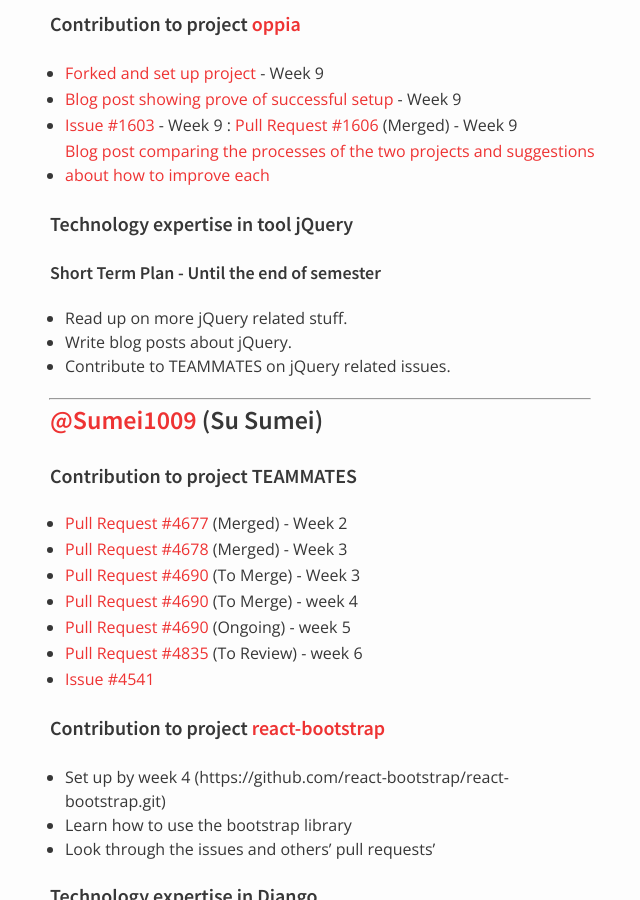
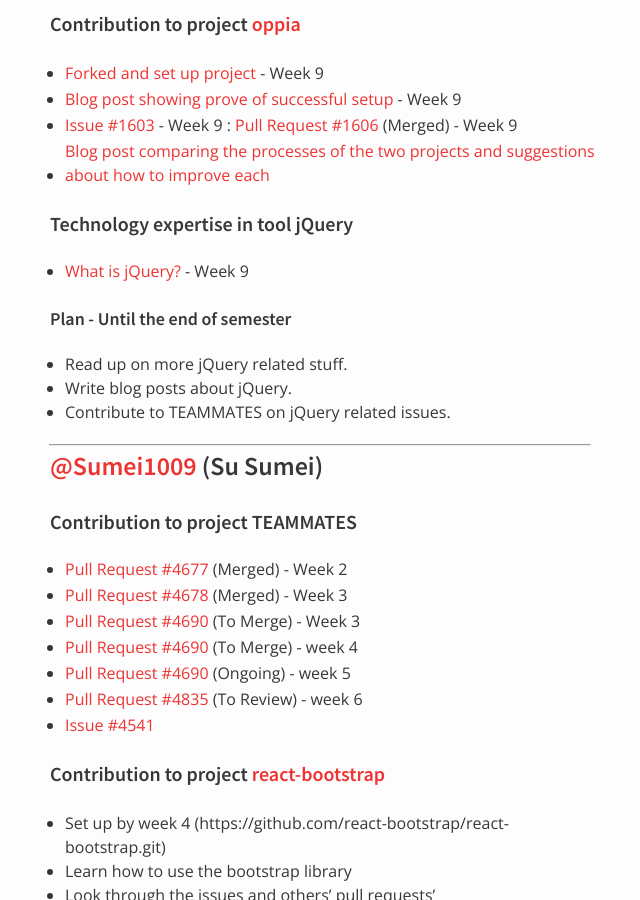
Before and after one commit to nus-oss/cs3281-AY1516S2-website, a Jekyll site: the page built from teams/teammates.md, in a window 1280 px wide and 900 px high, scrolled down 2513 px. Shown: the whole window, without its empty margins (320-960 px from the left). Built offline with Jekyll 4.4.1, drawn with Linux system fonts in a browser that asks for light colours.

Commit message:
Updated progress

```diff
--- a/teams/teammates.md
+++ b/teams/teammates.md
@@ -88,8 +88,9 @@
  * [Blog post comparing the processes of the two projects and suggestions about how to improve each](https://cs3281.wordpress.com/2016/03/17/oppia-vs-teammates/)
 
 #### Technology expertise in tool jQuery
+ * [What is jQuery?](https://cs3281.wordpress.com/2016/03/17/what-is-jquery/) - Week 9
 
-##### Short Term Plan - Until the end of semester
+##### Plan - Until the end of semester
  * Read up on more jQuery related stuff.
  * Write blog posts about jQuery.
  * Contribute to TEAMMATES on jQuery related issues.
```
